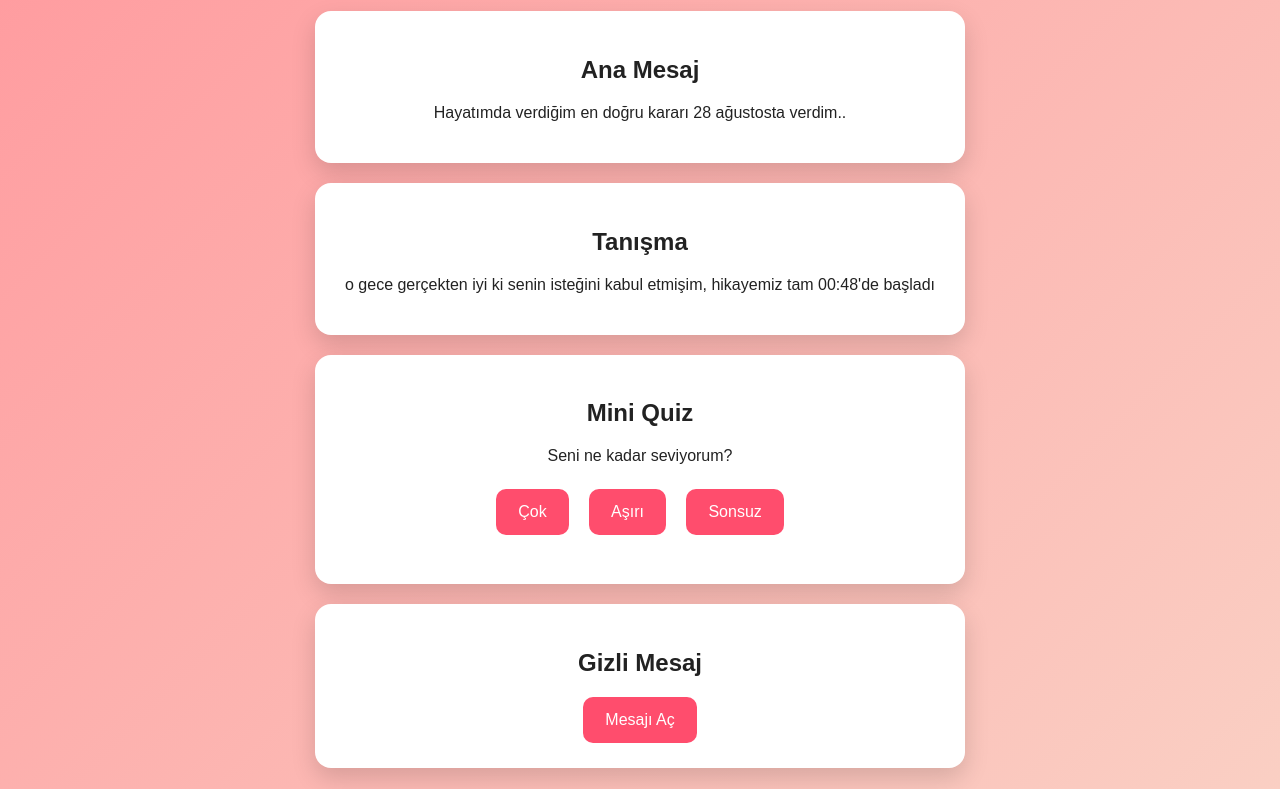
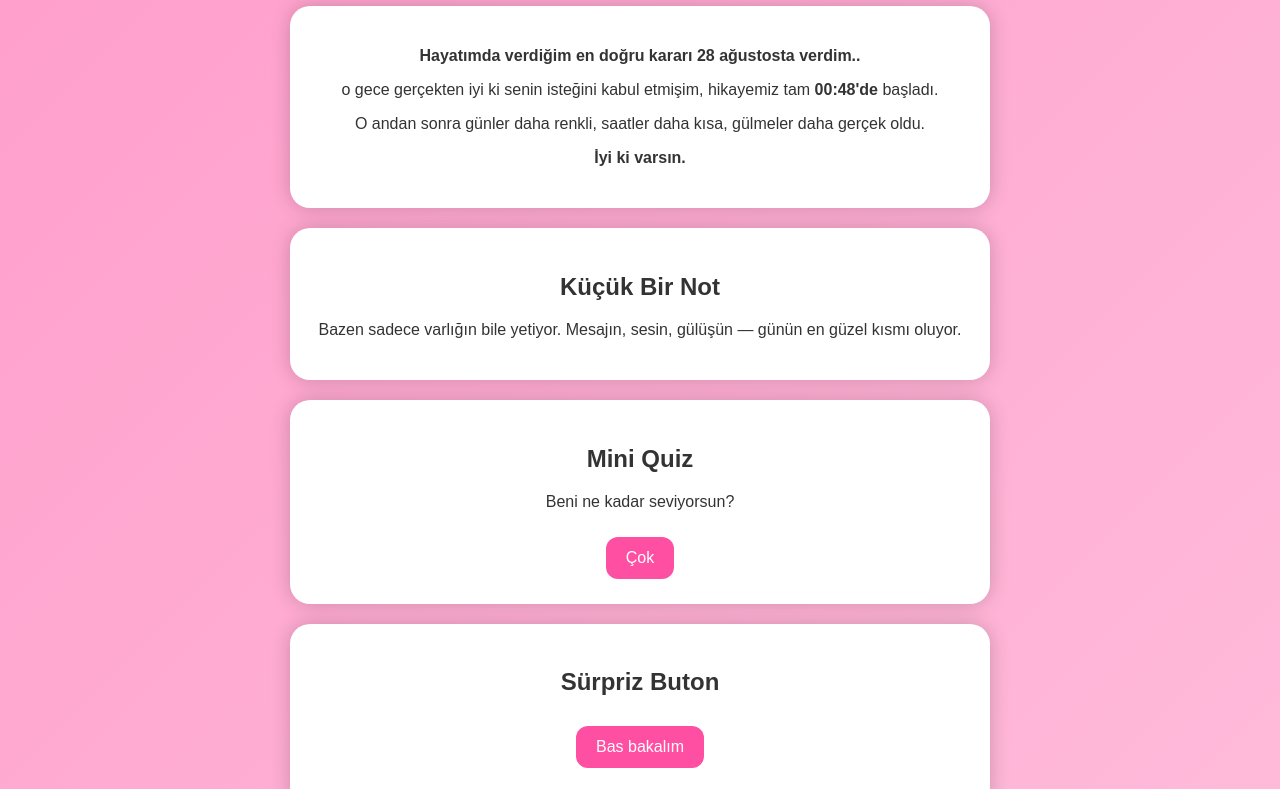
Before and after one commit to ErNis474/Hayat-m-n-ikolatas-na, a plain HTML site: page index.html in a window 1280 px wide. Shown: the part 123-912 px from the top of the page. Drawn offline with Linux system fonts and the light colour scheme.

Commit message:
Update index.html

```diff
--- a/index.html
+++ b/index.html
@@ -1,91 +1,119 @@
 <!DOCTYPE html>
-<html lang="tr">
+<html>
 <head>
 <meta charset="UTF-8">
-<title>Kökökököpepepepekkkk</title>
+<title>en sevdiğim insana</title>
+
 <style>
 body {
-  margin:0;
-  font-family: Arial, sans-serif;
-  background: linear-gradient(135deg,#ff9a9e,#fad0c4);
+background: linear-gradient(135deg,#ff9ecb,#ffc0dd);
+font-family: Arial;
 text-align:center;
-  color:#222;
+padding:40px;
+color:white;
 }
-.container {
-  padding:40px 20px;
-}
-h1 {font-size:38px;}
+
 .card {
 background:white;
+color:#333;
 padding:25px;
-  border-radius:16px;
-  max-width:600px;
-  margin:20px auto;
-  box-shadow:0 10px 25px rgba(0,0,0,0.15);
+border-radius:20px;
+max-width:650px;
+margin:auto;
+margin-bottom:20px;
+box-shadow:0 0 20px rgba(0,0,0,0.2);
+animation: fade 1.2s ease;
 }
+
 button {
-  background:#ff4d6d;
+padding:12px 20px;
+border:none;
+border-radius:12px;
+background:#ff4fa3;
 color:white;
-  border:none;
-  padding:14px 22px;
-  border-radius:10px;
 font-size:16px;
 cursor:pointer;
+margin-top:10px;
+transition:0.2s;
 }
-button:hover {opacity:.9}
-.hidden {display:none}
-.quiz button {margin:8px}
-img {
-  width:220px;
-  border-radius:14px;
-  margin-top:15px;
+
+button:hover {
+transform:scale(1.05);
+}
+
+.hidden { display:none; }
+
+@keyframes fade {
+from {opacity:0; transform:translateY(20px);}
+to {opacity:1; transform:translateY(0);}
 }
 </style>
 </head>
+
 <body>
 
-<div class="container">
-  <h1>Kökökököpepepepekkkk</h1>
+<h1>en sevdiğim insana 💗</h1>
 
 <div class="card">
-    <h2>Ana Mesaj</h2>
-    <p>Hayatımda verdiğim en doğru kararı 28 ağustosta verdim..</p>
+<p><b>Hayatımda verdiğim en doğru kararı 28 ağustosta verdim..</b></p>
+<p>
+o gece gerçekten iyi ki senin isteğini kabul etmişim,
+hikayemiz tam <b>00:48'de</b> başladı.
+</p>
+<p>
+O andan sonra günler daha renkli, saatler daha kısa,
+gülmeler daha gerçek oldu.
+</p>
+<p><b>İyi ki varsın.</b></p>
 </div>
 
 <div class="card">
-    <h2>Tanışma</h2>
-    <p>o gece gerçekten iyi ki senin isteğini kabul etmişim, hikayemiz tam 00:48'de başladı</p>
+<h2>Küçük Bir Not</h2>
+<p>
+Bazen sadece varlığın bile yetiyor.
+Mesajın, sesin, gülüşün — günün en güzel kısmı oluyor.
+</p>
 </div>
 
 <div class="card">
 <h2>Mini Quiz</h2>
-    <p>Seni ne kadar seviyorum?</p>
-    <div class="quiz">
-      <button onclick="cevap()">Çok</button>
-      <button onclick="cevap()">Aşırı</button>
-      <button onclick="cevap()">Sonsuz</button>
+<p>Beni ne kadar seviyorsun?</p>
+<button onclick="quiz()">Çok</button>
 </div>
-    <p id="quizSonuc"></p>
+
+<div class="card">
+<h2>Sürpriz Buton</h2>
+<button onclick="surpriz()">Bas bakalım</button>
+<p id="surprizYazi"></p>
 </div>
 
 <div class="card">
 <h2>Gizli Mesaj</h2>
-    <button onclick="goster()">Mesajı Aç</button>
+<button onclick="toggle()">Aç</button>
 <p id="gizli" class="hidden">
-    daha önce hiç kimsenin beni bu kadar düşünüp sevebileceğini aklımın ucundan bile geçirmezdim. Ama sen bir anda hayatıma girip o düşünceyi darmadağın ettin sevgilim.
+daha önce hiç kimsenin beni bu kadar düşünüp sevebileceğini aklımın ucundan bile geçirmezdim.
+Ama sen bir anda hayatıma girip o düşünceyi sikip öldürdün sevgilim.
 </p>
 </div>
 
-
-
+<div class="card">
+<p>Bu şarkı ile ilişkimiz sürekli küllerinden tekrar doğsun</p>
+<iframe src="https://open.spotify.com/embed/track/3oe4LSr7YikbCcbU6806qG"
+width="100%" height="80"></iframe>
 </div>
 
 <script>
-function cevap(){
-  document.getElementById("quizSonuc").innerText = "Seni seviyorum ❤️";
+function quiz() {
+alert("seni seviyorum 💖");
 }
-function goster(){
-  document.getElementById("gizli").classList.remove("hidden");
+
+function surpriz() {
+document.getElementById("surprizYazi").innerText =
+"Kalbimin favori bildirimi sensin ✨";
+}
+
+function toggle() {
+document.getElementById("gizli").classList.toggle("hidden");
 }
 </script>
 
```
Lines whose indentation alone changed are shown as unchanged.
